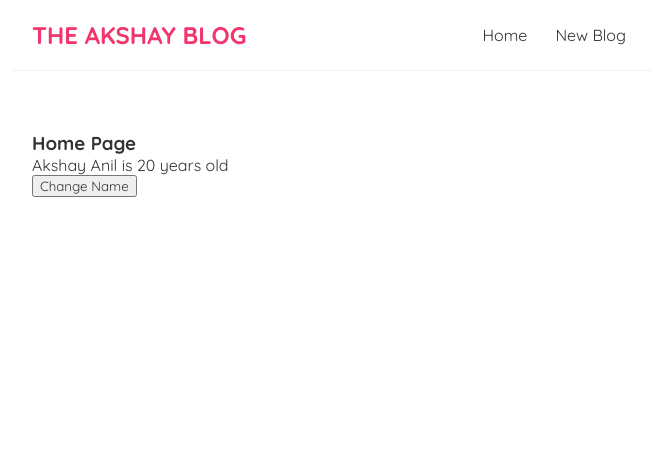
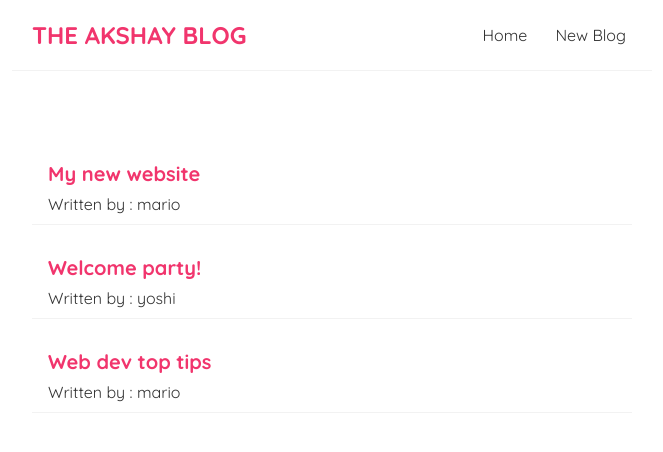
Before and after one commit to Akshay-C-A/newapp, a React (Create React App) app: page / in a window 1280 px wide. Shown: the top 452 px of the page, without its empty margins (308-971 px from the left). Built offline with nearby package versions, Linux system fonts and the light colour scheme.

Commit message:
#10 Outputting Lists

```diff
--- a/src/Home.js
+++ b/src/Home.js
@@ -1,30 +1,50 @@
 import { useState } from "react";
 
+// const Home = () => {
+//     // const handleClick = () =>{
+//     //     alert("Button Clicked");
+//     // }
+//     // const handleClickAgain = (name) => {
+//     //     alert("Button Clicked By "+name);
+//     // }
+
+//     const [name,setName] = useState("Akshay Anil");
+//     const [age, setAge] = useState(20);
+//     const handleName = () =>{
+//         setName("Akshay C A");
+//         setAge(21);
+//     }
+
+//     return (
+//         <div className="home">
+//             <h3>Home Page</h3>
+//             <p>{name} is {age} years old</p>
+
+//             {/* <button onClick={handleClick}>Click Me</button>
+//             <button onClick={() => {handleClickAgain("Akshay")}}>Click Me Again</button>  */}
+//             {/* can use 'e' in anonyamus function to get event logs and details pass e as a parameter in handleClickAgain function inside*/}
+
+//             <button onClick={handleName}>Change Name</button>
+//         </div>
+//     );
+// }
+
 const Home = () => {
-    // const handleClick = () =>{
-    //     alert("Button Clicked");
-    // }
-    // const handleClickAgain = (name) => {
-    //     alert("Button Clicked By "+name);
-    // }
 
-    const [name,setName] = useState("Akshay Anil");
-    const [age, setAge] = useState(20);
-    const handleName = () =>{
-        setName("Akshay C A");
-        setAge(21);
-    }
+    const [blogs,setBlogs] = useState([
+        { title: 'My new website', body: 'lorem ipsum...', author: 'mario', id: 1 },
+        { title: 'Welcome party!', body: 'lorem ipsum...', author: 'yoshi', id: 2 },
+        { title: 'Web dev top tips', body: 'lorem ipsum...', author: 'mario', id: 3 }
+      ]);
 
     return (
         <div className="home">
-            <h3>Home Page</h3>
-            <p>{name} is {age} years old</p>
-
-            {/* <button onClick={handleClick}>Click Me</button>
-            <button onClick={() => {handleClickAgain("Akshay")}}>Click Me Again</button>  */}
-            {/* can use 'e' in anonyamus function to get event logs and details pass e as a parameter in handleClickAgain function inside*/}
-
-            <button onClick={handleName}>Change Name</button>
+            {blogs.map( (blog) => (
+                <div className="blog-preview" key={blog.id}>
+                    <h2>{blog.title}</h2>
+                    <p>Written by : {blog.author}</p>
+                </div>
+            ))}
         </div>
     );
 }
--- a/src/index.css
+++ b/src/index.css
@@ -33,3 +33,19 @@
   margin: 40px auto;
   padding: 20px;
 }
+
+/* blog perivew */
+.blog-preview{
+  padding:10px 16px;
+  margin:20px 0;
+  border-bottom:1px solid #aeaeae29;
+}
+.blog-preview:hover{
+  box-shadow: 1px 3px 5px rgba(0, 0, 0, 0.1);
+}
+
+.blog-preview h2{
+    font-size:20px;
+    color:#f1356d;
+    margin-bottom:8px;
+}
```
